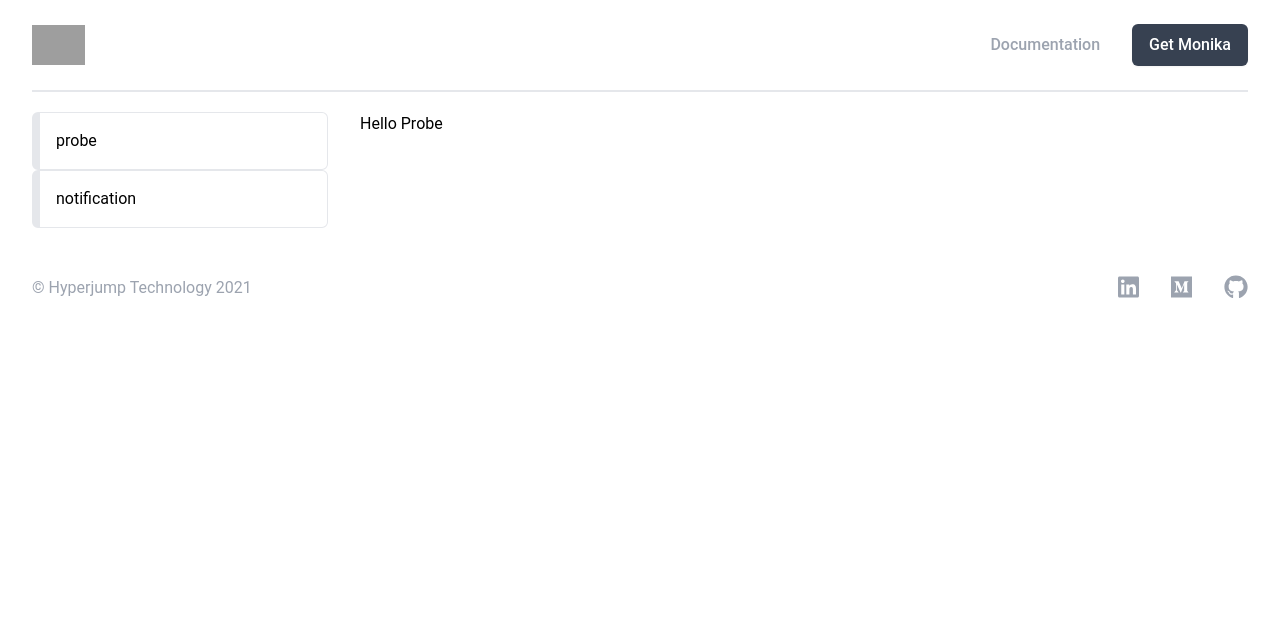
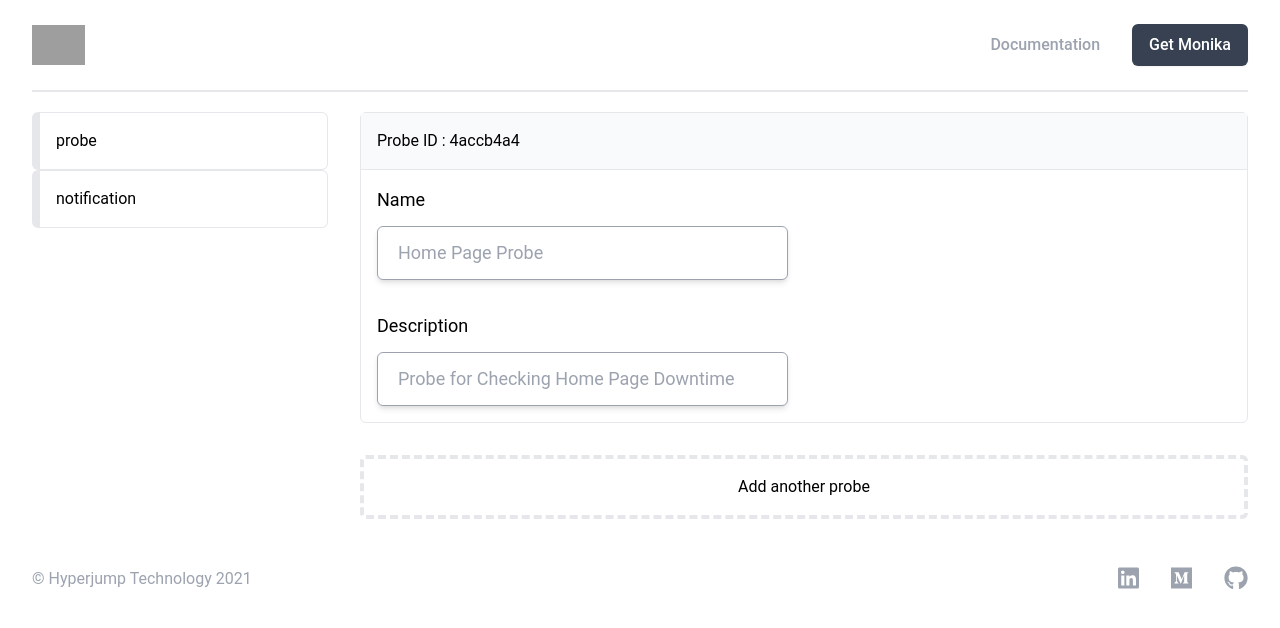
Before and after one commit to hyperjumptech/monika-config-generator, a Next.js app: page /advanced in a window 1280 px wide. Shown: the top 628 px of the page. Built offline with nearby package versions, Linux system fonts and the light colour scheme; grey boxes are pictures that could not be loaded.

Commit message:
feat: render probecard

```diff
--- /dev/null
+++ b/components/probecard/index.tsx
@@ -0,0 +1,64 @@
+import React, { FunctionComponent, useContext } from 'react';
+
+import { faTrash } from '@fortawesome/free-solid-svg-icons';
+import { FontAwesomeIcon } from '@fortawesome/react-fontawesome';
+
+import { TextInput } from '../';
+import { ProbeContext } from '../../contexts/ProbeContext';
+
+export interface ProbeCardProps {
+  id: string;
+}
+
+const NotifCard: FunctionComponent<ProbeCardProps> = ({ id }) => {
+  const { probeData, handleUpdateProbeData, handleRemoveProbe } = useContext(
+    ProbeContext
+  );
+
+  return (
+    <div className="border border-solid rounded-md mb-8">
+      <div className="flex flex-row items-center justify-between p-4 bg-gray-50 border-b">
+        <p>Probe ID : {id}</p>
+        {probeData.length > 1 && (
+          <button onClick={() => handleRemoveProbe(id)}>
+            <FontAwesomeIcon icon={faTrash} />
+          </button>
+        )}
+      </div>
+      <div className="p-4 md:w-8/12 lg:w-6/12">
+        <form>
+          <fieldset>
+            <div key={id} className="space-y-8 flex flex-col">
+              <TextInput
+                label="Name"
+                id={`data${id}_url`}
+                placeholder="Home Page Probe"
+                onChange={(event) => {
+                  handleUpdateProbeData({
+                    id,
+                    field: 'name',
+                    value: event.target.value,
+                  });
+                }}
+              />
+              <TextInput
+                label="Description"
+                id={`data${id}_url`}
+                placeholder="Probe for Checking Home Page Downtime"
+                onChange={(event) => {
+                  handleUpdateProbeData({
+                    id,
+                    field: 'description',
+                    value: event.target.value,
+                  });
+                }}
+              />
+            </div>
+          </fieldset>
+        </form>
+      </div>
+    </div>
+  );
+};
+
+export default NotifCard;
--- a/contexts/ProbeContextInterface.ts
+++ b/contexts/ProbeContextInterface.ts
@@ -9,7 +9,7 @@ export interface UpdateProbeData {
 export interface ProbeContextInterface {
   probeData: Probe[];
   handleSetProbes: (probes: Probe[]) => void;
-  handleAddProbe: (probe: Probe) => void;
+  handleAddProbe: () => void;
   handleRemoveProbe: (id: string) => void;
   handleUpdateProbeData: (data: UpdateProbeData) => void;
 }
--- a/pages/advanced.tsx
+++ b/pages/advanced.tsx
@@ -2,15 +2,29 @@ import { useContext } from 'react';
 
 import { Layout, Sidebar } from '../components';
 import NotifCard from '../components/notifcard';
+import ProbeCard from '../components/probecard';
 import { NotificationContext } from '../contexts/NotificationContext';
+import { ProbeContext } from '../contexts/ProbeContext';
 
 export default function Advanced(): JSX.Element {
   const { notificationData, handleAddNotification } = useContext(
     NotificationContext
   );
+  const { probeData, handleAddProbe } = useContext(ProbeContext);
 
   const renderProbe = () => {
-    return <div>Hello Probe</div>;
+    return (
+      <div>
+        {probeData.map((probe) => (
+          <ProbeCard key={probe.id} id={probe.id} />
+        ))}
+        <button
+          onClick={handleAddProbe}
+          className="w-full border-4 border-dashed rounded-md p-4">
+          <p>Add another probe</p>
+        </button>
+      </div>
+    );
   };
 
   const renderNotification = () => {
```
